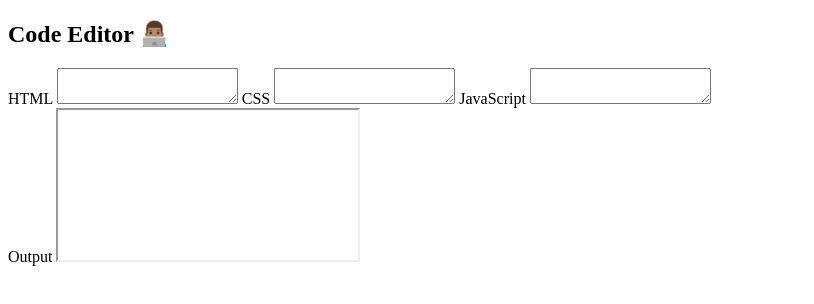
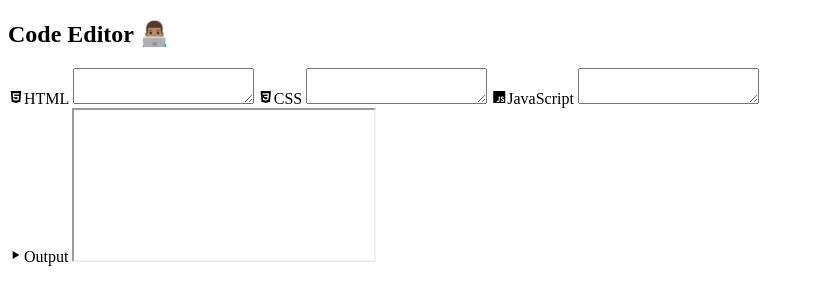
Before and after one commit to mburu-dennis/code-editor, a plain HTML site: page index.html in a window 1280 px wide. Shown: the whole page, without its empty margins (0-814 px from the left). Drawn offline with nearby package versions, Linux system fonts and the light colour scheme.

Commit message:
all labels + icons

```diff
--- a/index.html
+++ b/index.html
@@ -5,6 +5,7 @@
     <meta name="viewport" content="width=device-width, initial-scale=1.0">
     <title>Code editor</title>
     <link rel="stylesheet" href="style.css">
+    <link href='https://unpkg.com/boxicons@2.1.4/css/boxicons.min.css' rel='stylesheet'>
 <body>
 
     <section class="container">
@@ -12,18 +13,18 @@
 
         <div class="editor">
             <div class="left">
-                <label>HTML</label>
+                <label><i class='bx bxl-html5'></i>HTML</label>
                 <textarea id="html-code"></textarea>
 
-                <label>CSS</label>
+                <label><i class='bx bxl-css3' ></i>CSS</label>
                 <textarea id="css-code"></textarea>
 
-                <label>JavaScript</label>
+                <label><i class='bx bxl-javascript' ></i>JavaScript</label>
                 <textarea id="js-code"></textarea>
             </div>
 
             <div class="right">
-                <label>Output</label>
+                <label><i class='bx bx-play' ></i>Output</label>
                 <iframe id="output"></iframe>
             </div>
         </div>
```
